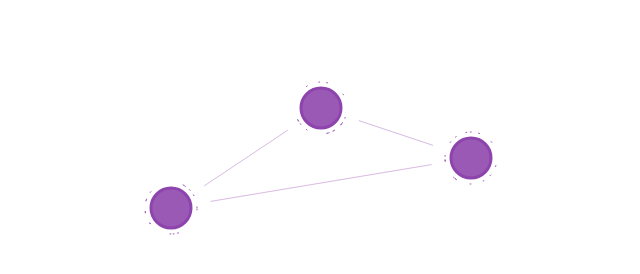
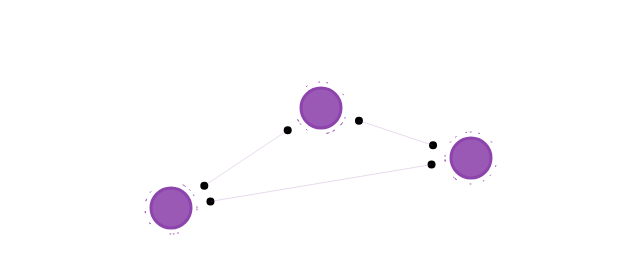
Before and after one commit to jeffrey-hearn/seven-bridges-war, a plain HTML site: page index.html in a window 1280 px wide. Shown: the full height of the page, 137-777 px from the left. Drawn offline with nearby package versions, Linux system fonts and the light colour scheme.

Commit message:
Separated connections into separate object and renderer

```diff
--- a/index.html
+++ b/index.html
@@ -4,6 +4,8 @@
 	<script src="js/constants.js"></script>
 	<script src="js/planet.js"></script>
 	<script src="js/planet-renderer.js"></script>
+	<script src="js/connection.js"></script>
+	<script src="js/connection-renderer.js"></script>
 	<script src="js/player.js"></script>
 	<script src="js/game-loop.js"></script>
 </head>
--- /dev/null
+++ b/js/connection-renderer.js
@@ -0,0 +1,60 @@
+
+function ConnectionRenderer ( connection ){
+	this.connection = connection;
+	this.endPoints = [{
+		planet: connection.planets[0],
+		coords: this.getEdgePoint( connection.planets[0].planetRenderer, connection.planets[1].planetRenderer )
+	},
+	{
+		planet: connection.planets[1],
+		coords: this.getEdgePoint( connection.planets[1].planetRenderer, connection.planets[0].planetRenderer )
+	}];
+
+}
+
+// Takes two planet renderers and returns the coords on the
+// periphery of the reference planet that point to the neighbor
+ConnectionRenderer.prototype.getEdgePoint = function( reference, neighbor ){
+	// Get the angle from the reference planet to the neighbor
+	var adj = reference.x - neighbor.x;
+	var opp = reference.y - neighbor.y;
+	var theta = Math.atan( opp / adj );
+
+	// Adjust theta for signs not placing theta in the correct quadrent
+	if( adj > 0 && opp > 0 )
+		theta += Math.PI;
+	if( adj > 0 && opp < 0 )
+		theta += Math.PI;
+
+	// Triangulate coordinate
+	var edgeX = reference.x + Math.cos( theta ) * reference.highOrbit;
+	var edgeY = reference.y + Math.sin( theta ) * reference.highOrbit;
+	return { x: edgeX, y: edgeY };
+}
+
+ConnectionRenderer.prototype.drawEdgePoints = function(){
+	for ( var x = 0; x < this.endPoints.length; x++ ) {
+		var coords = this.endPoints[x].coords;
+		canvas.beginPath();
+		canvas.arc( coords.x, coords.y, 4, 0, 2 * Math.PI, false );
+		canvas.fillStyle = 'black';
+		canvas.fill();
+	}
+}
+
+ConnectionRenderer.prototype.drawConnection = function(){
+	var alpha = this.endPoints[0].coords;
+	var beta = this.endPoints[1].coords;
+
+	// Line connecting planets
+	canvas.beginPath();
+	canvas.moveTo( alpha.x, alpha.y );
+	canvas.lineTo( beta.x, beta.y );
+	canvas.lineWidth = 0.2;
+	canvas.stroke();
+}
+
+ConnectionRenderer.prototype.draw = function() {
+	this.drawEdgePoints();
+	this.drawConnection();
+}
--- /dev/null
+++ b/js/connection.js
@@ -0,0 +1,9 @@
+
+function Connection ( planet1, planet2 ) {
+	this.planets = [ planet1, planet2 ];
+	this.connectionRenderer = new ConnectionRenderer( this );
+
+	// Introduce the new neighbors
+	planet1.neighbors.push( planet2 );
+	planet2.neighbors.push( planet1 );
+}
--- a/js/game-loop.js
+++ b/js/game-loop.js
@@ -29,6 +29,9 @@ $(document).ready(function() {
 		for( var x = 0; x < testNodes.length; x++ ){
 			testNodes[x].planetRenderer.draw();
 		}
+		for( var x = 0; x < testConns.length; x++ ){
+			testConns[x].connectionRenderer.draw();
+		}
 	}
 
 	function update() {
@@ -36,17 +39,19 @@ $(document).ready(function() {
 	}
 
 	var player1 = new Player("#9B59B6", "#8E44AD");
+
 	var testNodes = [];
 	testNodes.push( new Planet(player1,300,200) );
 	testNodes.push( new Planet(player1,450,100) );
 	testNodes.push( new Planet(player1,600,150) );
-	testNodes[0].neighbors.push( testNodes[1] );
-	testNodes[1].neighbors.push( testNodes[0] );
-	testNodes[2].neighbors.push( testNodes[1] );
-	testNodes[1].neighbors.push( testNodes[2] );
-	testNodes[0].neighbors.push( testNodes[2] );
-	testNodes[2].neighbors.push( testNodes[0] );
+
+	var testConns = [];
+	testConns.push( new Connection( testNodes[0], testNodes[1] ) );
+	testConns.push( new Connection( testNodes[1], testNodes[2] ) );
+	testConns.push( new Connection( testNodes[0], testNodes[2] ) );
+
 	console.log(testNodes);
+	console.log(testConns)
 	//testNodes[0].getEdgePoint( testNodes[1] );
 
 
--- a/js/planet-renderer.js
+++ b/js/planet-renderer.js
@@ -10,6 +10,10 @@ function PlanetRenderer( planet, x, y ){
 	this.midOrbit = (this.lowOrbit + this.highOrbit) / 2;
 	this.orbiterAngles = new Array(16);
 	this.init();
+}
+
+PlanetRenderer.prototype.getCoords = function(){
+	return { x: this.x, y: this.y };
 }
 
 PlanetRenderer.prototype.init = function(){
@@ -58,52 +62,8 @@ PlanetRenderer.prototype.drawPlanet = function(){
 	canvas.stroke();
 }
 
-PlanetRenderer.prototype.getEdgePoint = function( neighbor ){
-	// Get the angle from this planet to the neighbor
-	var adj = this.x - neighbor.x;
-	var opp = this.y - neighbor.y;
-	var theta = Math.atan( opp / adj );
-
-	// Adjust theta for signs not placing theta in the correct quadrent
-	if( adj > 0 && opp > 0 )
-		theta += Math.PI;
-	if( adj > 0 && opp < 0 )
-		theta += Math.PI;
-
-	// Triangulate coordinate
-	var edgeX = this.x + Math.cos( theta ) * this.highOrbit;
-	var edgeY = this.y + Math.sin( theta ) * this.highOrbit;
-	return { x: edgeX, y: edgeY };
-}
-
-PlanetRenderer.prototype.drawEdgePoints = function(){
-	for ( var x = 0; x < this.planet.neighbors.length; x++ ) {
-		var coords = this.getEdgePoint( this.planet.neighbors[x] );
-		canvas.beginPath();
-		canvas.arc( coords.x, coords.y, 4, 0, 2 * Math.PI, false );
-		canvas.fillStyle = this.owner.primaryColor;
-		canvas.fill();
-	}
-}
-
-PlanetRenderer.prototype.drawEdgeConnections = function(){
-	for ( var x = 0; x < this.planet.neighbors.length; x++ ) {
-		var thisCoords = this.getEdgePoint( this.planet.neighbors[x].planetRenderer );
-		var neighborCoords = this.planet.neighbors[x].planetRenderer.getEdgePoint( this.planet.planetRenderer );
-
-		// Line connecting planets
-		canvas.beginPath();
-		canvas.moveTo( thisCoords.x, thisCoords.y );
-		canvas.lineTo( neighborCoords.x, neighborCoords.y );
-		canvas.lineWidth = 0.2;
-		canvas.stroke();
-	}
-}
-
 PlanetRenderer.prototype.draw = function(){
 	this.ambience();
 	this.drawPlanet();
 	this.drawOrbiters();
-	//this.drawEdgePoints();
-	this.drawEdgeConnections();
 }
```
